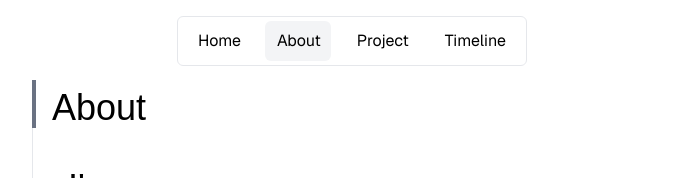
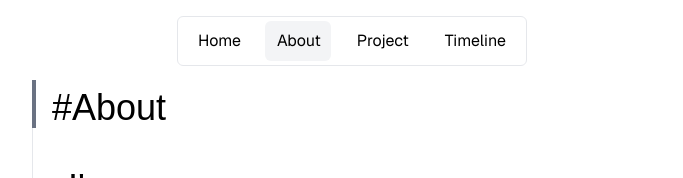
Before and after one commit to naingaunglwin-dev/personal__hub, a Next.js app: page /about in a window 1280 px wide. Shown: the top 178 px of the page, without its empty margins (288-971 px from the left). Built offline with nearby package versions, Linux system fonts and the light colour scheme; a web font is replaced by a local one.

Commit message:
refactor(about): add # to the page title

```diff
--- a/app/about/page.tsx
+++ b/app/about/page.tsx
@@ -4,7 +4,7 @@ export default function About() {
       <span className="hidden lg:block absolute border-l border-gray-200 left-1/4 top-0 bottom-0"></span>
       <div className="relative w-full">
         <div className="w-full sm:w-2/3 lg:w-1/2 m-auto">
-          <div className="lg:border-l-4 border-gray-500 ps-4 pt-2 text-4xl">About</div>
+          <div className="lg:border-l-4 border-gray-500 ps-4 pt-2 text-4xl">#About</div>
           <div className="text-xl leading-9 lg:leading-12 px-5 py-10 first-letter:text-4xl first-letter:ms-4 text-justify">
             I'm a passionate developer with experience in PHP and web development, currently working in a Japan-based company, <strong>Aluto-Benli</strong> as a remote developer. I initiated my journey into web development in 2021. I completed a three-month web development fullstack course in April, 2022 and followed by On-Job-Training (OJT) in September, 2022. Currently, I am also developing my own PHP framework and exploring backend development while diving into new technologies. My experience includes working with CodeIgniter, Laravel, and learning Node.js and Next.js. I'm familiar with Git for version control and Composer for package management, with a strong interest in backend development and framework building. I also love writing open-source packages. I also want to learn software development and always curious and eager to explore new technologies.
           </div>
```
